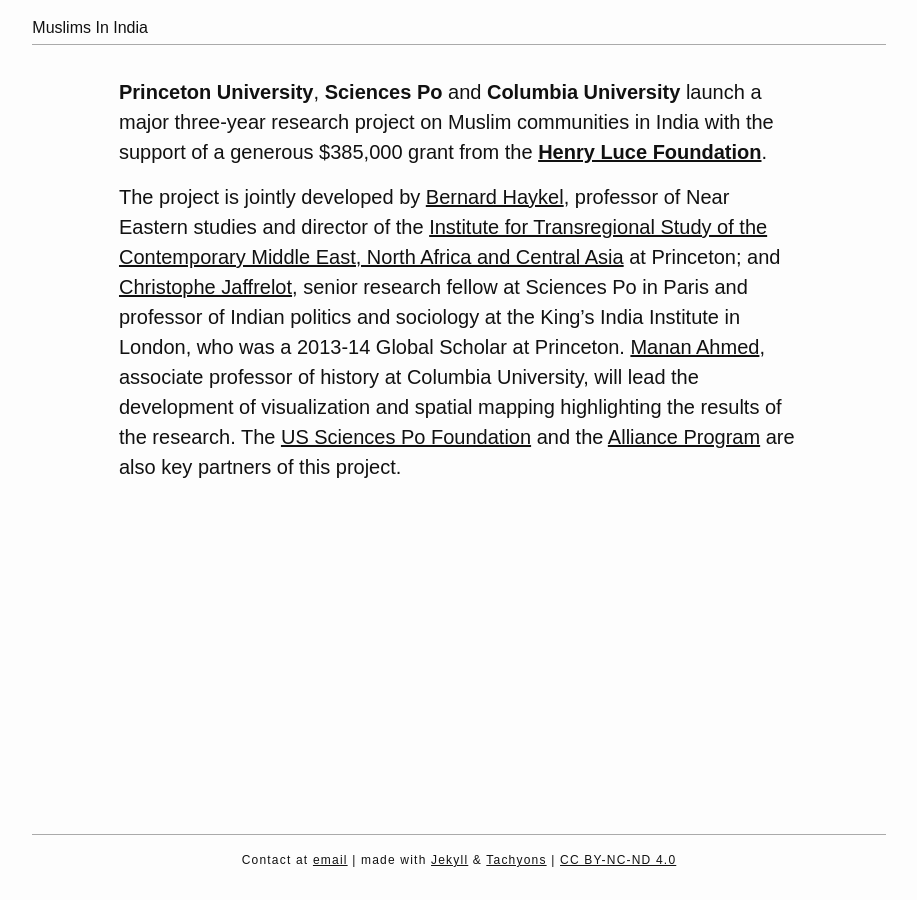
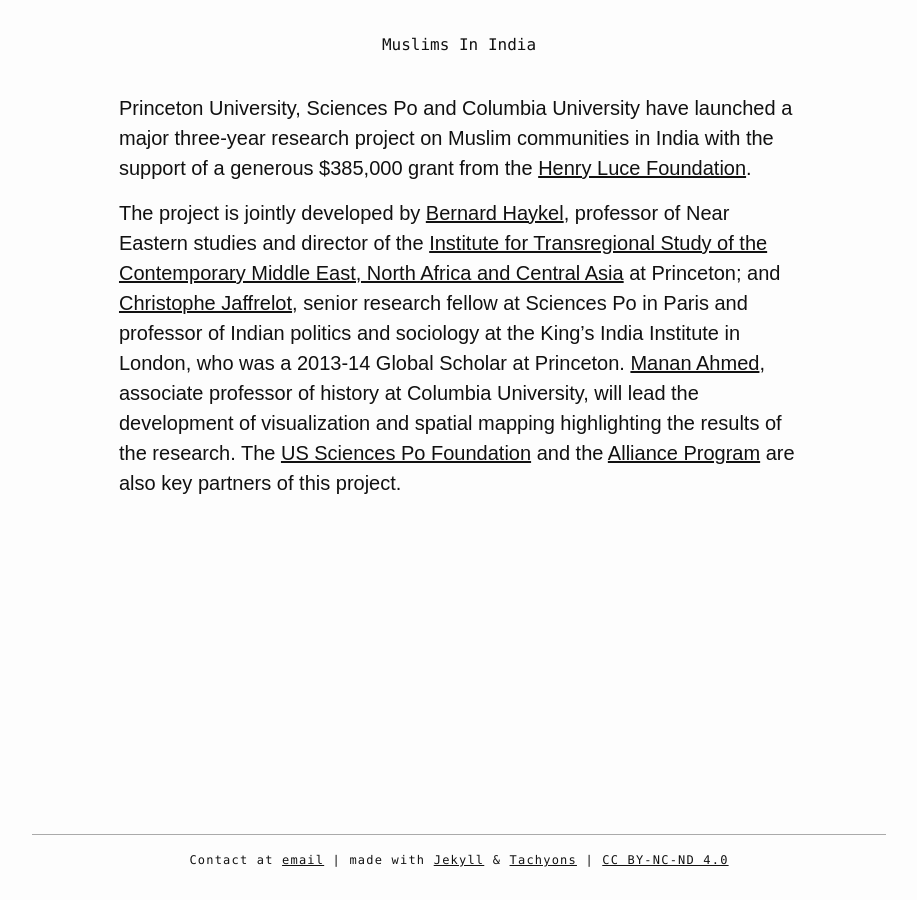
Before and after one commit to Muslims-In-India/Muslims-in-india.github.io, a Jekyll site: the page built from index.markdown, in a window 1280 px wide. Shown: the whole page, without its empty margins (181-1098 px from the left). Built offline with Jekyll 4.4.1, drawn with Linux system fonts in a browser that asks for light colours.

Commit message:
minor layout fixes

```diff
--- a/_includes/footer.html
+++ b/_includes/footer.html
@@ -1,5 +1,5 @@
 <div class="bt b--light-silver pv3 w-100 center">
-  <p class="f7 tracked tc avenir">Contact at <a
+  <p class="f7 tracked tc code">Contact at <a
     class="link underline near-black" href="mailto:{{ site.email }}">email</a> | made with <a class="link underline near-black"
     href="https://jekyllrb.com/">Jekyll</a> & <a class="link underline near-black"
     href="http://tachyons.io/">Tachyons</a> | <a class="link underline near-black"
--- a/_includes/header.html
+++ b/_includes/header.html
@@ -1,7 +1,8 @@
-<div class="center w-100 pt3 pb1 bb b--light-silver">
+<div class="center w-100 pt4 pb1">
   {%- assign default_paths = site.pages | map: "path" -%}
   {%- assign page_paths = site.header_pages | default: default_paths -%}
-  <a class="fl link near-black f5 avenir" rel="author" href="{{ " /" | relative_url }}">{{ site.title | escape }}</a>
+  <p class="tc mv0">
+  <a class="tc link near-black f5 code" rel="author" href="{{ " /" | relative_url }}">{{ site.title | escape }}</a></p>
   {%- if page_paths -%}
     {%- for path in page_paths -%}
       {%- assign my_page = site.pages | where: "path", path | first -%}
--- a/index.markdown
+++ b/index.markdown
@@ -4,6 +4,6 @@
 
 layout: home
 ---
-**Princeton University**, **Sciences Po** and **Columbia University** launch a major three-year research project on Muslim communities in India with the support of a generous $385,000 grant from the [**Henry Luce Foundation**](https://www.hluce.org/grants/grants/muslims-in-india-in-a-time-of-hindu-majoritarianism/).
+Princeton University, Sciences Po and Columbia University have launched a major three-year research project on Muslim communities in India with the support of a generous $385,000 grant from the [Henry Luce Foundation](https://www.hluce.org/grants/grants/muslims-in-india-in-a-time-of-hindu-majoritarianism/).
 
 The project is jointly developed by [Bernard Haykel](https://nes.princeton.edu/people/bernard-haykel), professor of Near Eastern studies and director of the [Institute for Transregional Study of the Contemporary Middle East, North Africa and Central Asia](https://tri.princeton.edu/) at Princeton; and [Christophe Jaffrelot](https://www.sciencespo.fr/ceri/en/cerispire-user/7143/0), senior research fellow at Sciences Po in Paris and professor of Indian politics and sociology at the King’s India Institute in London, who was a 2013-14 Global Scholar at Princeton. [Manan Ahmed](https://history.columbia.edu/person/manan-ahmed/), associate professor of history at Columbia University, will lead the development of visualization and spatial mapping highlighting the results of the research. The [US Sciences Po Foundation](https://www.sciencespo.fr/us-foundation/index.html) and the [Alliance Program](https://globalcenters.columbia.edu/content/alliance-program) are also key partners of this project.
```
